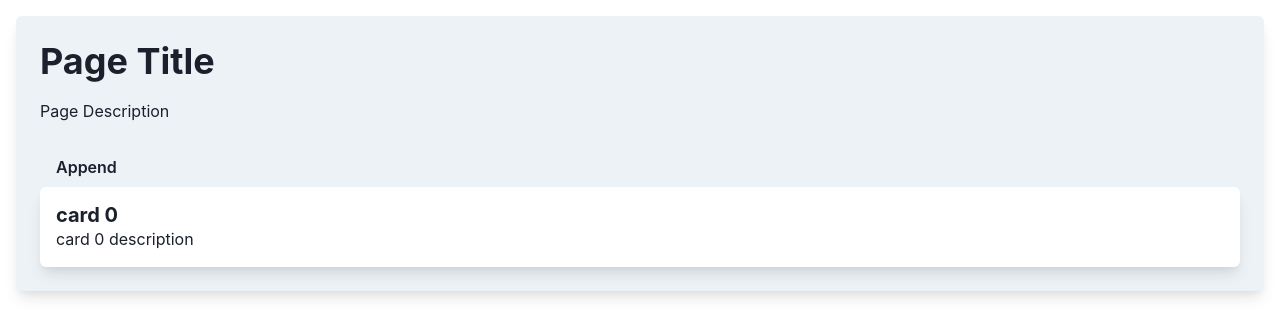
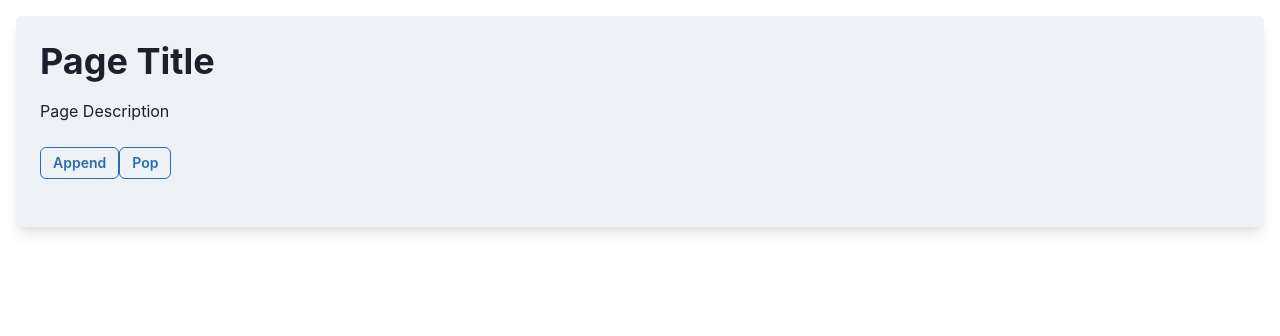
Before and after one commit to MSAZ89/chakra-test-2, a React (Create React App) app: page / in a window 1280 px wide. Shown: the top 336 px of the page. Built offline with nearby package versions, Linux system fonts and the light colour scheme.

Commit message:
fixed card grid title prop

```diff
--- a/src/App.js
+++ b/src/App.js
@@ -4,25 +4,35 @@ import Header from './components/header';
 import CardGrid from './components/cardgrid';
 import { useState } from 'react';
 
+let newCardId = 0;
+
 function App() {
 
-let newCardId = 1;
+const [data, setData] = useState([
 
-const [data, setData] = useState([
-  {title: "card 0", desc: "card 0 description"},
 ])
 
 function AppendData(){
+  newCardId++;
   setData((array) => [...array, {title: "card " + newCardId, desc: "card " + newCardId + " description"}]);
-  newCardId++;
   console.log(newCardId);
+}
+
+function PopData(){
+  newCardId--;
+  let newdata = data;
+  newdata.pop();
+  console.log(newdata);
+  setData(newdata);
 }
 
   return (
     <Container maxW='7xl' className='App'>
       <Box boxShadow='lg' p='6' rounded='md' bg='gray.100' mt="4">
         <Header h1='Page Title' desc="Page Description"/>
-        <Button onClick={() => AppendData()}>Append</Button>
+        <Button variant='outline' size='sm' colorScheme='blue' onClick={() => AppendData()}>Append</Button>
+        <Button variant='outline' size='sm' colorScheme='blue' onClick={() => PopData()}>Pop</Button>
+        <br/><br/>
         <CardGrid data={data}/>
       </Box>
     </Container>
--- a/src/components/cardgrid.js
+++ b/src/components/cardgrid.js
@@ -10,7 +10,7 @@ export default function CardGrid(props){
     });
 
     return (
-        <SimpleGrid maxW="full" minChildWidth='200px' columns={2} spacing={5}>
+        <SimpleGrid maxW="full" minChildWidth='200px' columns={2} spacing={25}>
             {cardList}
         </SimpleGrid>
     )
```
